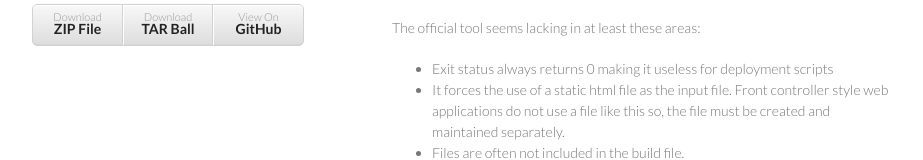
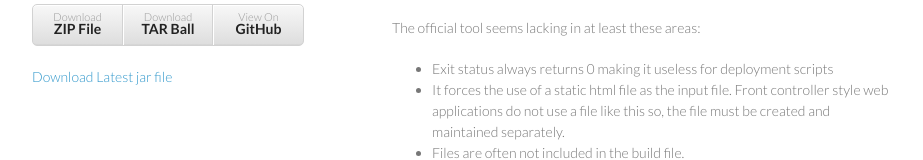
Before and after one commit to robap/nextjscompiler, a plain HTML site: page index.html in a window 1280 px wide. Shown: the part 197-357 px from the top of the page, without its empty margins (178-1101 px from the left). Drawn offline with Linux system fonts and the light colour scheme.

Commit message:
added download jar file

```diff
--- a/index.html
+++ b/index.html
@@ -26,6 +26,11 @@
           <li><a href="https://github.com/robap/nextjscompiler/tarball/master">Download <strong>TAR Ball</strong></a></li>
           <li><a href="https://github.com/robap/nextjscompiler">View On <strong>GitHub</strong></a></li>
         </ul>
+        <div>
+          <p>
+              <a href="downloads/java-extjs-compiler.jar">Download Latest jar file</a>
+          </p>
+        </div>
       </header>
       <section>
         <h1>Extjs Compiler</h1>
```
Also changed, not shown: 1 other file.
